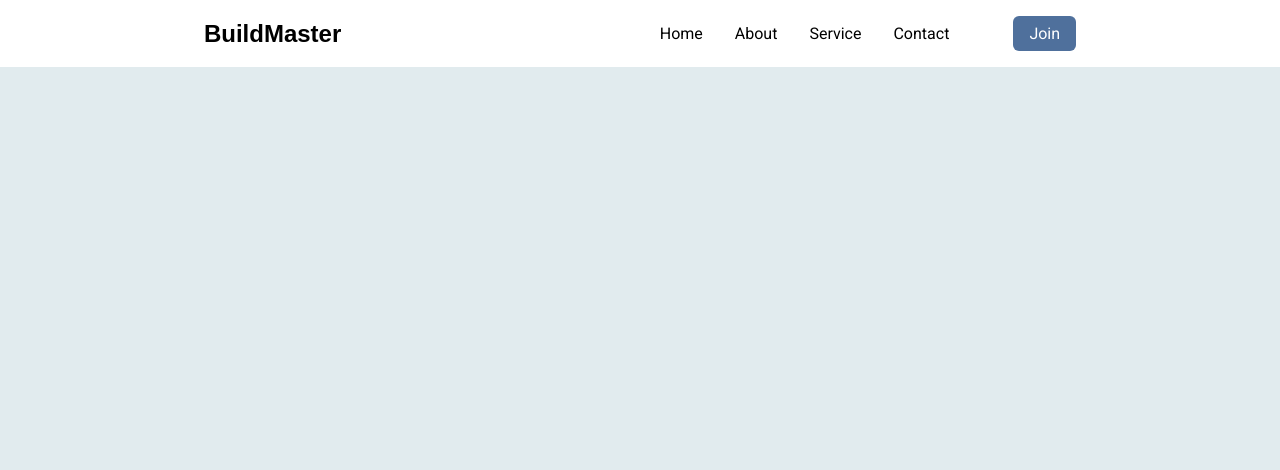
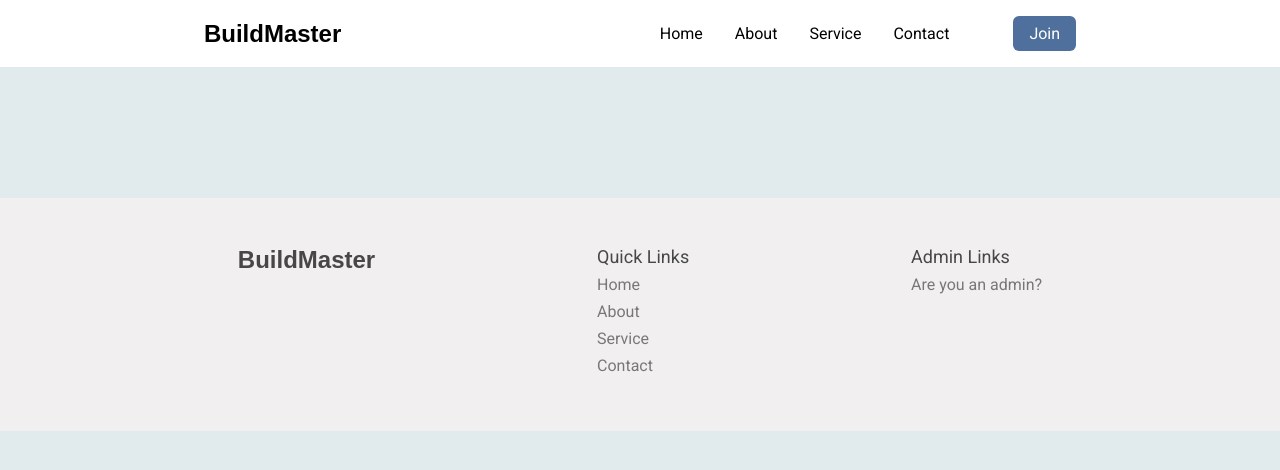
Before and after one commit to sankhasubhraroy/BuildMaster, a React (Create React App) app in the folder frontend/: page / in a window 1280 px wide. Shown: the top 470 px of the page. Built offline with nearby package versions, Linux system fonts and the light colour scheme; a web font is replaced by a local one.

Commit message:
Footer section designed

```diff
--- a/frontend/src/App.js
+++ b/frontend/src/App.js
@@ -1,9 +1,11 @@
 import AnimatedRoutes from "./components/AnimatedRoutes";
+import Footer from "./components/Footer";
 
 const App = () => {
   return (
     <>
       <AnimatedRoutes />
+      <Footer />
     </>
   );
 };
--- /dev/null
+++ b/frontend/src/components/Footer/index.css
@@ -0,0 +1,51 @@
+.footer {
+  width: 100%;
+  margin-top: 20vh;
+  padding: 2rem;
+  background-color: var(--text-light);
+  display: flex;
+  justify-content: space-evenly;
+  align-items: flex-start;
+}
+
+.f-logo {
+  font-family: var(--font-alternate);
+  color: rgba(0, 0, 0, 0.7);
+  padding: 1rem;
+}
+
+.f-q-links {
+  padding: 1rem;
+}
+
+.f-q-links h2 {
+  font-weight: var(--weight-normal);
+  font-size: large;
+  color: rgba(0, 0, 0, 0.7);
+}
+
+.f-q-links li {
+  list-style: none;
+  margin: 0.5rem 0;
+}
+
+.f-q-links li a {
+  text-decoration: none;
+  color: rgba(0, 0, 0, 0.5);
+}
+
+.f-admin {
+  padding: 1rem;
+}
+
+.f-admin h2 {
+  font-weight: var(--weight-normal);
+  font-size: large;
+  color: rgba(0, 0, 0, 0.7);
+  margin-bottom: 0.5rem;
+}
+
+.f-admin a {
+  text-decoration: none;
+  color: rgba(0, 0, 0, 0.5);
+}
--- a/frontend/src/components/Footer/index.js
+++ b/frontend/src/components/Footer/index.js
@@ -0,0 +1,33 @@
+import { Link } from "react-router-dom";
+import { navLinks } from "../../utils/constants";
+import "./index.css";
+
+const Footer = () => {
+  return (
+    <section className="footer">
+      <div className="f-logo">
+        <Link to="/">
+          <h1>BuildMaster</h1>
+        </Link>
+      </div>
+
+      <div className="f-q-links">
+        <h2>Quick Links</h2>
+        <ul>
+          {navLinks.map((link, index) => (
+            <li key={index}>
+              <Link to={link.url}>{link.title}</Link>
+            </li>
+          ))}
+        </ul>
+      </div>
+
+      <div className="f-admin">
+        <h2>Admin Links</h2>
+        <Link to="/admin/login">Are you an admin?</Link>
+      </div>
+    </section>
+  );
+};
+
+export default Footer;
--- a/frontend/src/components/Navbar/index.js
+++ b/frontend/src/components/Navbar/index.js
@@ -11,6 +11,7 @@ import { navLinks } from "../../utils/constants";
 import { Link, Outlet, useNavigate } from "react-router-dom";
 import Backdrop from "./Backdrop";
 import "./index.css";
+import { useAuth } from "../../contexts/authContext";
 
 // Variants for mobile navbar
 const sidebarVariants = {
@@ -76,6 +77,7 @@ const Navbar = () => {
   const { scrollYProgress } = useScroll();
   const [scrollY, setScrollY] = useState(0);
   const navigate = useNavigate();
+  const { auth } = useAuth();
 
   // changing the scrollY value as per page scroll progress
   useMotionValueEvent(scrollYProgress, "change", (latest) => {
@@ -105,6 +107,7 @@ const Navbar = () => {
           <div className="logo-group">
             {isTablet && <Hamburger toggle={() => setIsNavOpen(!isNavOpen)} />}
             <div className="brand-logo">
+              <Link>
                 <h1
                   style={
                     !isTablet && scrollY > 0
@@ -116,6 +119,7 @@ const Navbar = () => {
                 >
                   BuildMaster
                 </h1>
+              </Link>
             </div>
           </div>
 
@@ -137,6 +141,9 @@ const Navbar = () => {
               </ul>
             )}
 
+            {auth ? (
+              <></>
+            ) : (
               <button
                 className="nav-btn"
                 style={
@@ -148,6 +155,7 @@ const Navbar = () => {
               >
                 Join
               </button>
+            )}
           </div>
         </motion.nav>
 
--- a/frontend/src/index.css
+++ b/frontend/src/index.css
@@ -60,3 +60,8 @@ button {
   border: none;
   cursor: pointer;
 }
+
+a {
+  text-decoration: none;
+  color: inherit;
+}
```
Lines whose indentation alone changed are shown as unchanged.
